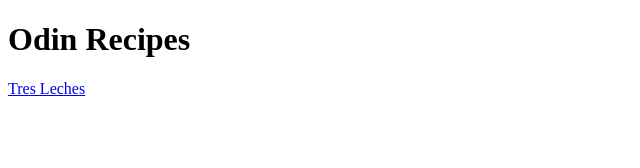
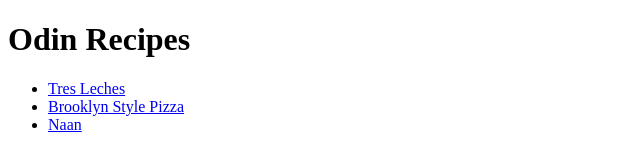
Before and after one commit to dc2612/odin-recipes, a plain HTML site: page index.html in a window 1280 px wide. Shown: the whole page, without its empty margins (0-640 px from the left). Drawn offline with Linux system fonts and the light colour scheme.

Commit message:
index.html

```diff
--- a/index.html
+++ b/index.html
@@ -7,7 +7,11 @@
 </head>
 <body>
     <h1>Odin Recipes</h1>
-    <a href="recipes/tres-leches.html">Tres Leches</a>
+    <ul>
+        <li><a href="recipes/tres-leches.html">Tres Leches</a></li>
+        <li><a href="recipes/brooklyn-pizza.html">Brooklyn Style Pizza</a></li>
+        <li><a href="recipes/naan.html">Naan</a></li>
+    </ul>
 
 </body>
 </html>
```
